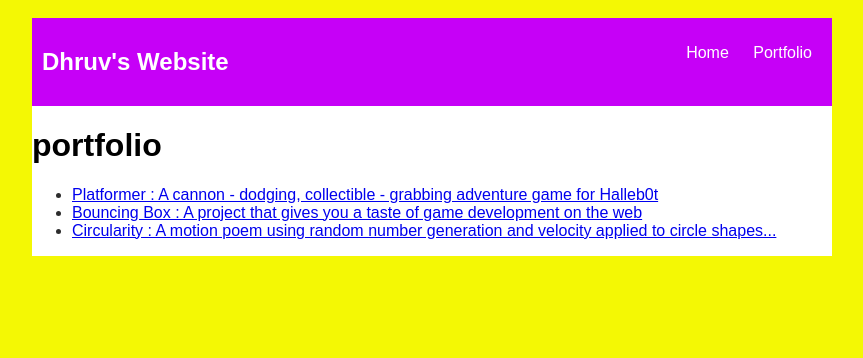
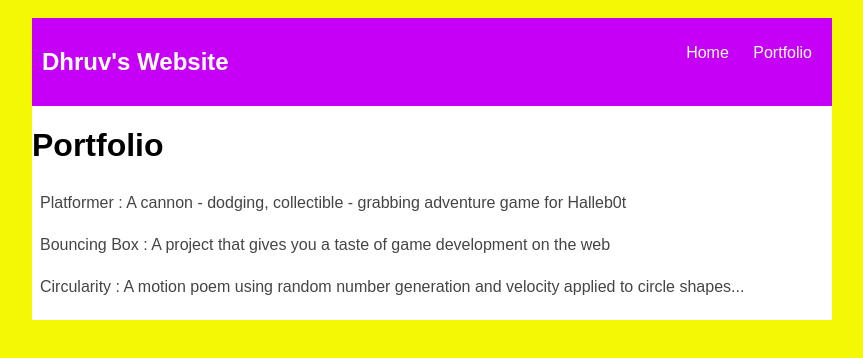
Before and after one commit to dpatel32/dpatel32.github.io, a plain HTML site: page portfolio.html in a window 1280 px wide. Shown: the whole page, without its empty margins (208-1071 px from the left). Drawn offline with Linux system fonts and the light colour scheme.

Commit message:
add portfolio.html file

```diff
--- a/portfolio.html
+++ b/portfolio.html
@@ -92,8 +92,8 @@
          </nav>
          <main>
              <div class="content">
-                 <h1>portfolio</h1>
-                 <ul id="Portfolio">
+                 <h1>Portfolio</h1>
+                 <ul id="portfolio">
                     <li><a href="projects/platformer/">Platformer : A cannon - dodging, collectible - grabbing adventure game for Halleb0t</a></li>
                     <li><a href="projects/bouncing-box/">Bouncing Box : A project that gives you a taste of game development on the web </a></li>
                     <li><a href="projects/circularity/">Circularity : A motion poem using random number generation and velocity applied to circle shapes...</a></li>
```
